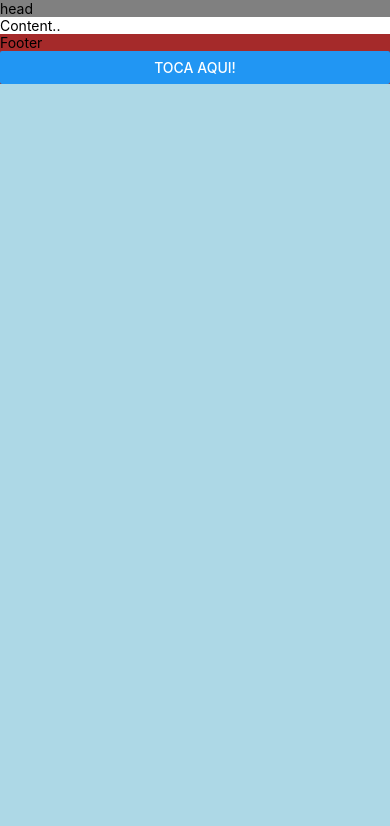
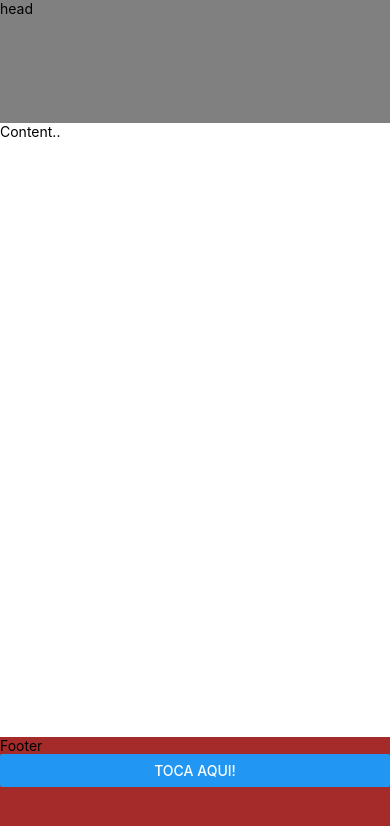
Before and after one commit to Edualvesilva/ola-react-native, a React Native app: screen / in a window 390 px wide. Shown: the top 826 px of the page. Built offline with nearby package versions, Linux system fonts and the light colour scheme.

Commit message:
Layout com Flex

```diff
--- a/App.js
+++ b/App.js
@@ -40,7 +40,7 @@ const styles = StyleSheet.create({
     /* justifyContent: "center",
     flexDirection: "row", */ // padrão é column
   },
-  head: { backgroundColor: "gray" },
-  content: { backgroundColor: "white" },
-  footer: { backgroundColor: "brown" },
+  head: { backgroundColor: "gray", flex: 0.8 },
+  content: { backgroundColor: "white", flex: 4 },
+  footer: { backgroundColor: "brown", flex: 0.7 },
 });
```
